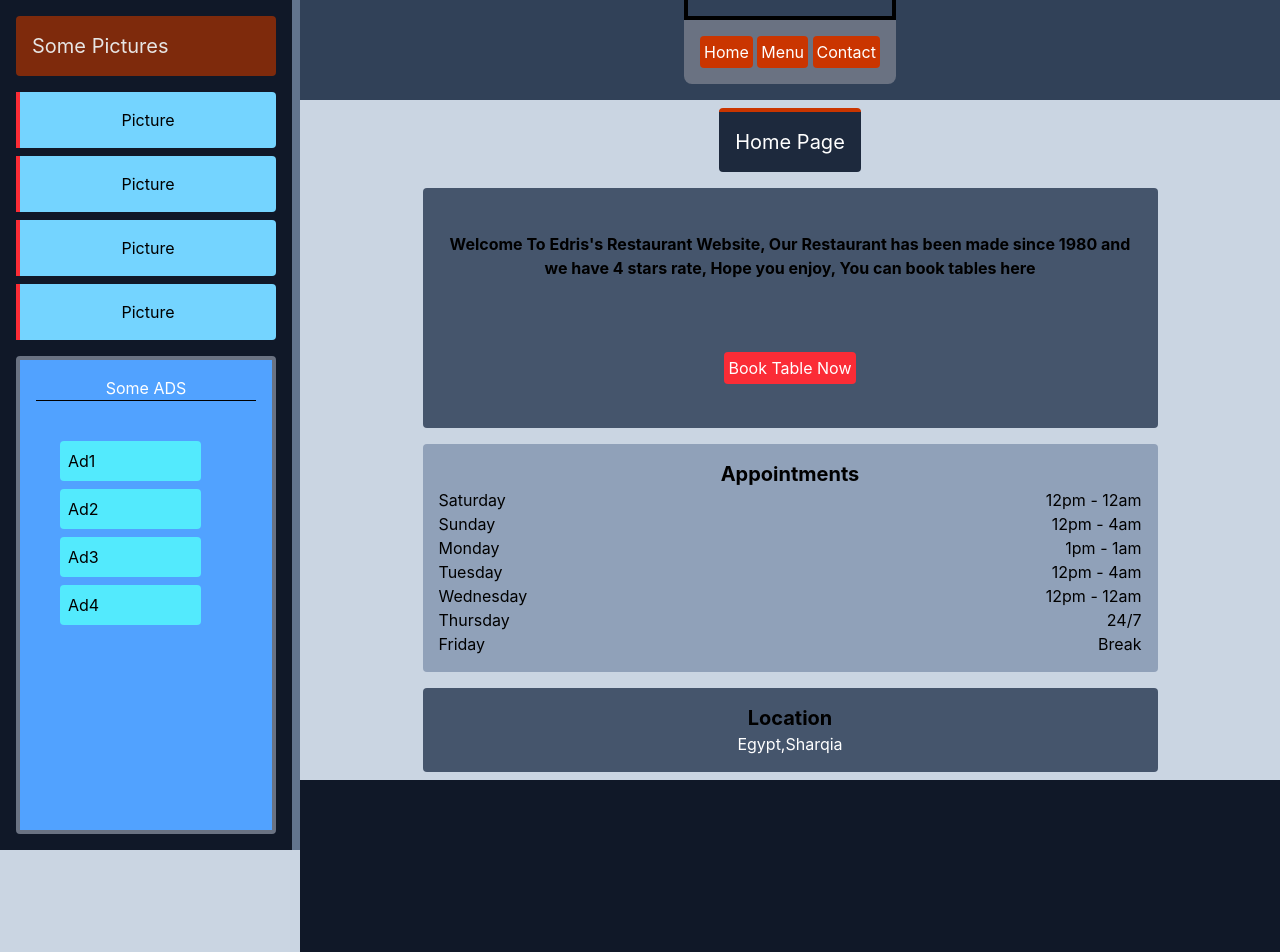
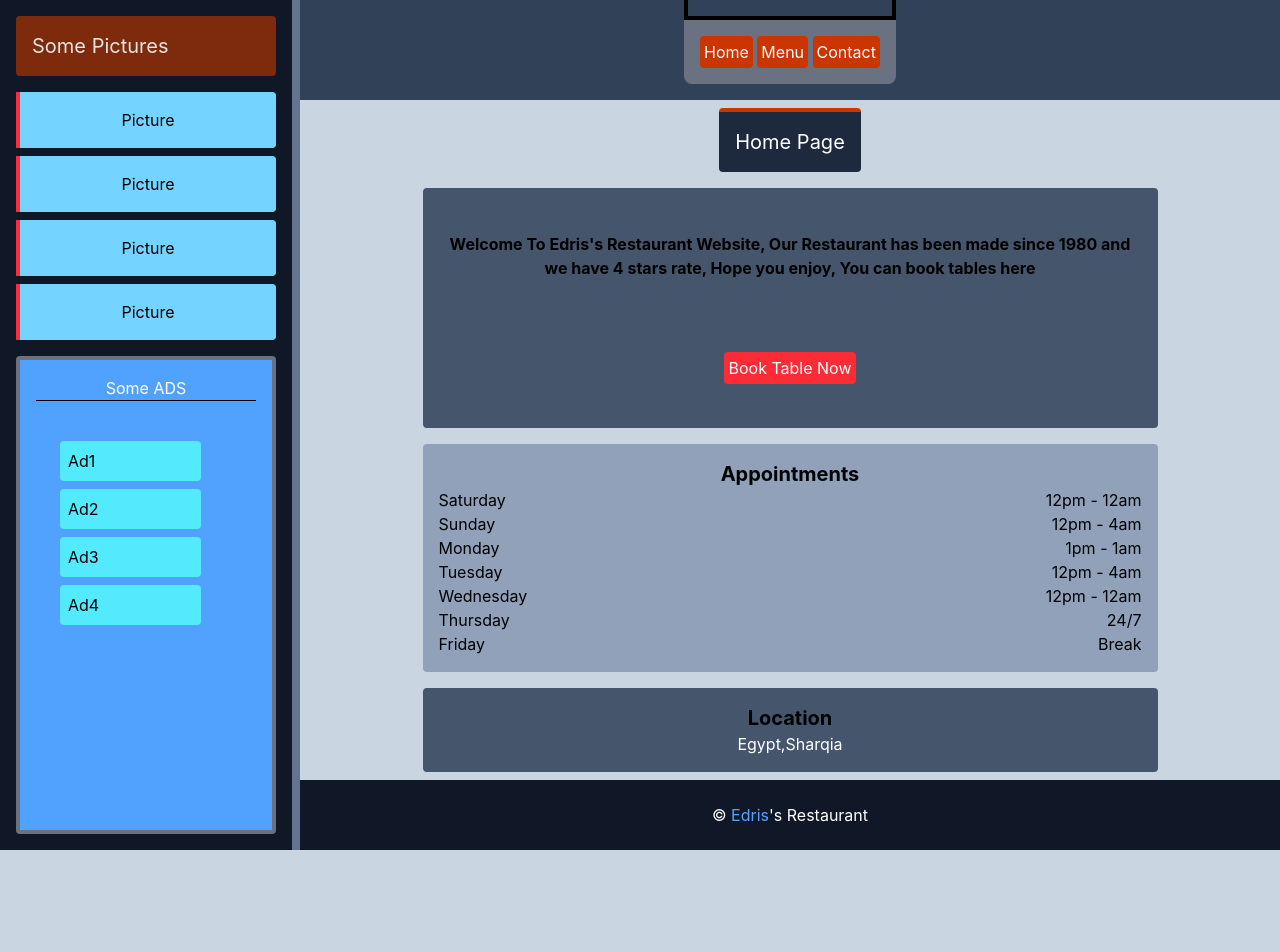
Before and after one commit to Mahmoud-Edris/Restaurant_Page-Odin, a website built with webpack: page src/template.html in a window 1280 px wide. Shown: the top 952 px of the page. After the commit the page ends 850 px from the top, so only its background shows below. Built offline with nearby package versions, Linux system fonts and the light colour scheme.

Commit message:
fixed footer issue

```diff
--- a/src/template.html
+++ b/src/template.html
@@ -85,7 +85,7 @@
       class="max-w-full min-h-full flex flex-col items-center justify-center"
     ></main>
     <footer
-      class="bg-gray-900 p-4 flex items-center justify-center lg:col-start-2 lg:col-end-3 lg:row-start-3 lg:row-end-4 h-screen"
+      class="bg-gray-900 p-4 flex items-center justify-center lg:col-start-2 lg:col-end-3 lg:row-start-3 lg:row-end-4 h-full"
     >
       <p class="text-white">
         &copy; <span class="text-blue-400">Edris</span>'s Restaurant
```
